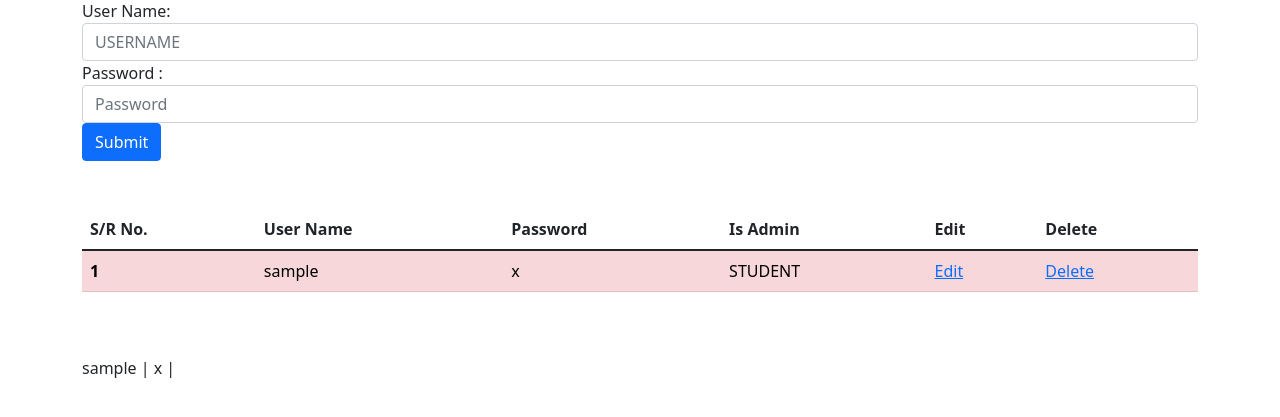
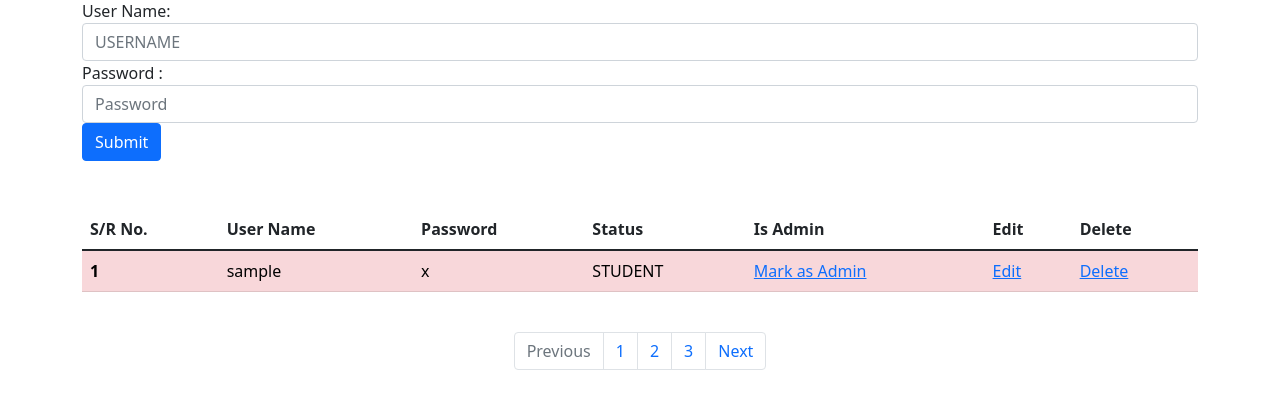
Before and after one commit to AppoorvaBansal/FirstDjangoApp, a Django app: template SecondModule/templates/SecondHome.html in a window 1280 px wide. Shown: the part 173-590 px from the top of the page. Run offline with Django 3.2, Linux system fonts and the light colour scheme; the template is opened without the code that fills it: most values are stand-ins (such as "Sample title", 1, 10 or a date in 2020).

Commit message:
commitFirst

```diff
--- a/SecondModule/templates/SecondHome.html
+++ b/SecondModule/templates/SecondHome.html
@@ -55,6 +55,7 @@
              <th scope="col">S/R No.</th>
             <th scope="col">User Name</th>
             <th scope="col">Password</th>
+            <th scope="col">Status</th>
             <th scope="col">Is Admin</th>
             <th scope="col">Edit</th>
             <th scope="col">Delete</th>
@@ -70,6 +71,7 @@
             <td>{{obj.username}}</td>
             <td>{{obj.password}}</td>
             <td>ADMIN</td>
+            <td><a href="{% url 'checkstudent' obj.id%}">Mark as Student</td>
             <td><a href="{% url 'editUser' obj.id%}">Edit</a></td>
             <td><a href="{% url 'deleteUser' obj.id%}">Delete</a></td>
           </tr>
@@ -79,6 +81,7 @@
             <td>{{obj.username}}</td>
             <td>{{obj.password}}</td>
             <td>STUDENT</td>
+            <td><a href="{% url 'checkadmin' obj.id%}">Mark as Admin</td>
             <td><a href="{% url 'editUser' obj.id%}">Edit</a></td>
             <td><a href="{% url 'deleteUser' obj.id%}">Delete</a></td>
           </tr>
@@ -91,7 +94,20 @@
         {% endfor %}
         </tbody>
       </table>
-
+    </br>
+      <nav aria-label="Page navigation example">
+        <ul class="pagination justify-content-center">
+          <li class="page-item disabled">
+            <a class="page-link">Previous</a>
+          </li>
+          <li class="page-item"><a class="page-link" href="#">1</a></li>
+          <li class="page-item"><a class="page-link" href="#">2</a></li>
+          <li class="page-item"><a class="page-link" href="#">3</a></li>
+          <li class="page-item">
+            <a class="page-link" href="#">Next</a>
+          </li>
+        </ul>
+      </nav>
 
 
     </br>
@@ -99,16 +115,6 @@
 
 
 
-
-
-    {% for obj in allUser  %}
-        {{obj.username}} | {{obj.password}} | {{obj.isAdmin}}
-</br>
-    {% endfor %}
-
-</br>
-
-
 </div>
 
 {% endblock content %}
--- a/SecondModule/urls.py
+++ b/SecondModule/urls.py
@@ -7,6 +7,8 @@ urlpatterns = [
 
 path('',views.secondModule,name='secondModule'),
 path('delete/<user_id>',views.deleteUser,name='deleteUser'),
+path('checkadmin/<user_id>',views.checkadmin,name='checkadmin'),
+path('checkstudent/<user_id>',views.checkstudent,name='checkstudent'),
 path('edit/<user_id>',views.editUser,name='editUser'),
 path('about-us-only',views.aboutus,name='aboutus'),
 path('addEvent',views.addEvent,name='addEvent')
```
Also changed, not shown: SecondModule/views.py (+20 -0 lines), db.sqlite3.
